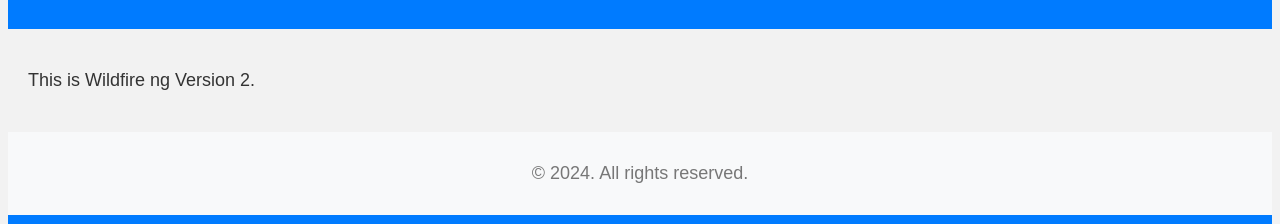
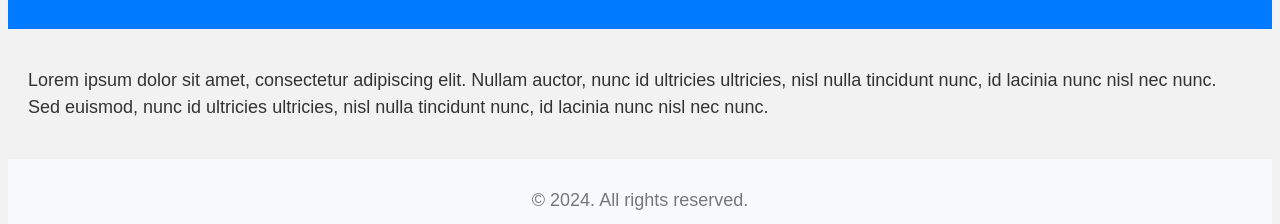
Before and after one commit to horlatayorr/CICD-Tutorial-Project, a plain HTML site: page index.html in a window 1280 px wide. Shown: the part 79-303 px from the top of the page. Drawn offline with Linux system fonts and the light colour scheme.

Commit message:
ci-cd update 3

```diff
--- a/index.html
+++ b/index.html
@@ -38,7 +38,7 @@
         <h1>Welcome to Wildfire ng</h1>
     </header>
     <main>
-        <p>This is Wildfire ng Version 2.</p>
+        <p>Lorem ipsum dolor sit amet, consectetur adipiscing elit. Nullam auctor, nunc id ultricies ultricies, nisl nulla tincidunt nunc, id lacinia nunc nisl nec nunc. Sed euismod, nunc id ultricies ultricies, nisl nulla tincidunt nunc, id lacinia nunc nisl nec nunc.</p>
     </main>
     <footer>
         <p>&copy; 2024. All rights reserved.</p>
```
